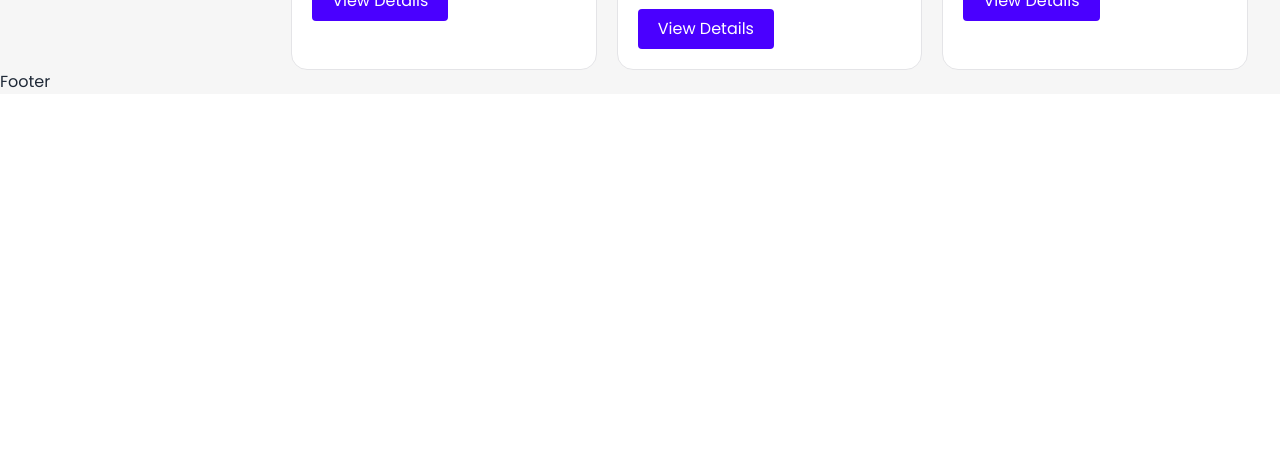
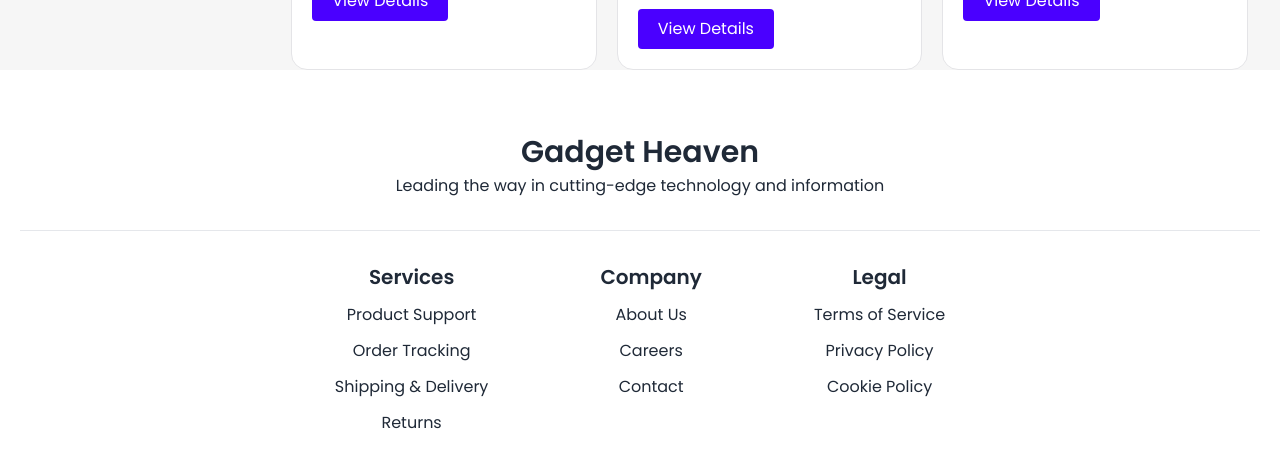
Before and after one commit to programming-hero-web-course-4/b10a8-gadget-heaven-pxgacademy, a React (Vite) app: page / in a window 1280 px wide. Shown: the part 4648-5115 px from the top of the page. Before the commit the page ends 4742 px from the top, so only its background shows below. Built offline with nearby package versions, Linux system fonts and the light colour scheme.

Commit message:
Footer Completed

```diff
--- a/src/components/footer/Footer.jsx
+++ b/src/components/footer/Footer.jsx
@@ -1,11 +1,44 @@
+const Footer = () => {
+  return (
+    <footer className="bg-white py-16">
+      <section className="px-5 w-full">
+        <div className="max-w-7xl mx-auto">
+          <div className="text-center border-b pb-8">
+            <h2 className="text-3xl font-semibold mb-1">Gadget Heaven</h2>
+            <p>Leading the way in cutting-edge technology and information</p>
+          </div>
 
-
-const Footer = () => {
-    return (
-        <footer>
-            Footer
-        </footer>
-    );
+          <div className="flex flex-col lg:flex-row justify-center gap-10 lg:gap-28 text-center mt-8">
+            <div>
+              <h3 className="text-xl font-semibold mb-3">Services</h3>
+              <ul className="space-y-3">
+                <li>Product Support</li>
+                <li>Order Tracking</li>
+                <li>Shipping & Delivery</li>
+                <li>Returns</li>
+              </ul>
+            </div>
+            <div>
+              <h3 className="text-xl font-semibold mb-3">Company</h3>
+              <ul className="space-y-3">
+                <li>About Us</li>
+                <li>Careers</li>
+                <li>Contact</li>
+              </ul>
+            </div>
+            <div>
+              <h3 className="text-xl font-semibold mb-3">Legal</h3>
+              <ul className="space-y-3">
+                <li>Terms of Service</li>
+                <li>Privacy Policy</li>
+                <li>Cookie Policy</li>
+              </ul>
+            </div>
+          </div>
+        </div>
+      </section>
+    </footer>
+  );
 };
 
 export default Footer;
```
